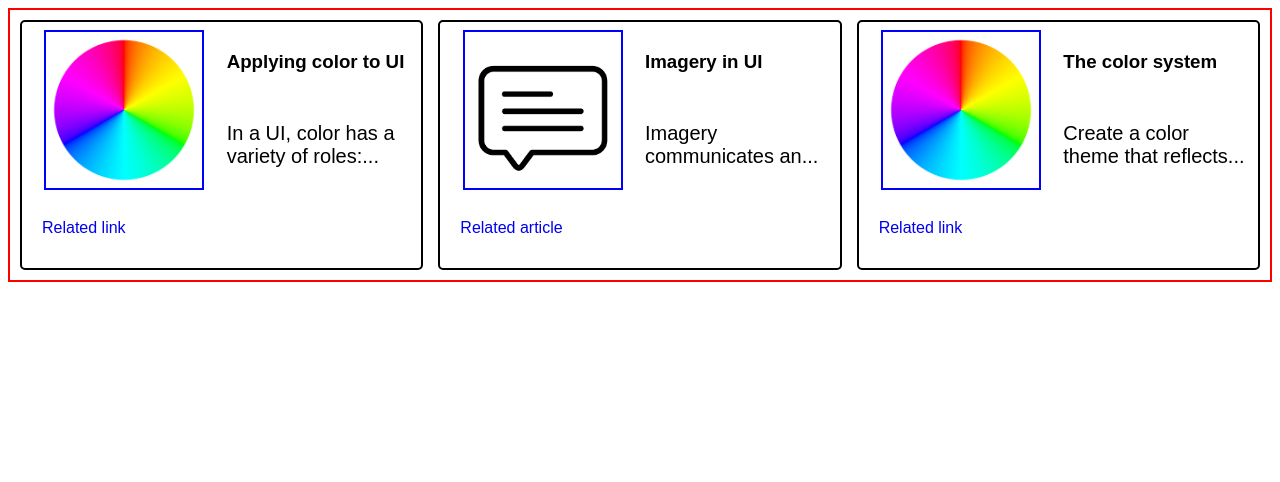
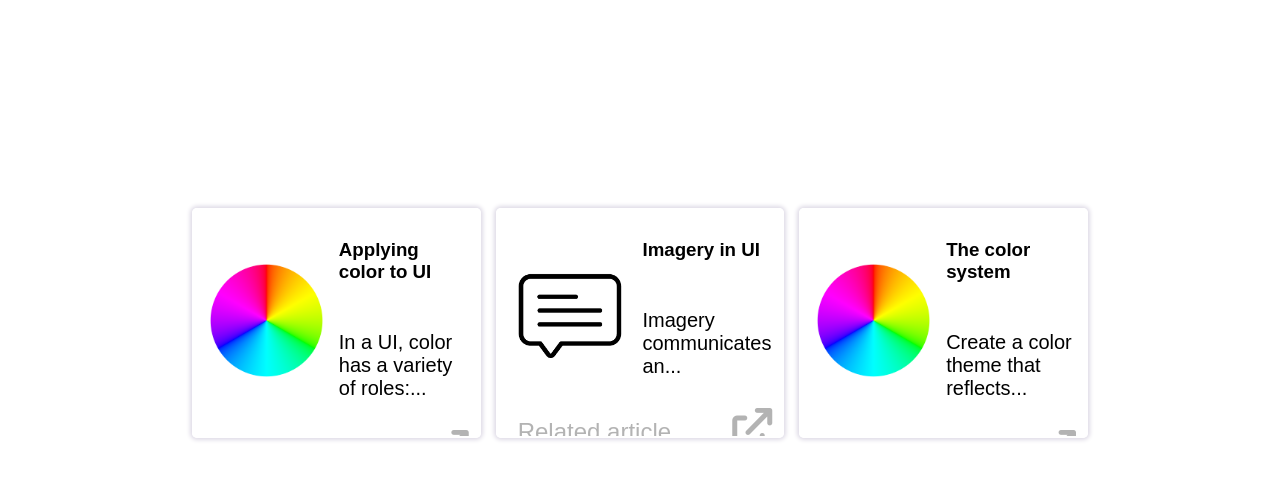
Before and after one commit to BlackBassBrew/exercise-tres-cards, a plain HTML site: page index.html in a window 1280 px wide. Drawn offline with Linux system fonts and the light colour scheme.

Commit message:
Modify card and its link
finalized the card size/ratio. Added box shadow to card. Added :hover background and box shadow. Changed the link color and added the icon in the link.

```diff
--- a/index.html
+++ b/index.html
@@ -4,6 +4,7 @@
     <meta charset="UTF-8" />
     <meta name="viewport" content="width=device-width, initial-scale=1.0" />
     <link rel="stylesheet" href="style.css" />
+    <link rel="stylesheet" href="https://cdnjs.cloudflare.com/ajax/libs/font-awesome/6.0.0-beta3/css/all.min.css" />
     <title>Tres Cards</title>
   </head>
   <body>
@@ -13,18 +14,21 @@
         <h3>Applying color to UI</h3>
         <p>In a UI, color has a variety of roles:...</p>
         <a href="#">Related link</a>
+        <i class="fa-solid fa-arrow-up-right-from-square"></i>
       </div>
       <div class="card">
         <img src="images/text-bubble.png" alt="#" />
         <h3>Imagery in UI</h3>
         <p>Imagery communicates an...</p>
         <a href="#">Related article</a>
+        <i class="fa-solid fa-arrow-up-right-from-square"></i>
       </div>
       <div class="card">
         <img src="images/linear-rgb-color-wheel.png" alt="#" />
         <h3>The color system</h3>
         <p>Create a color theme that reflects...</p>
         <a href="#">Related link</a>
+        <i class="fa-solid fa-arrow-up-right-from-square"></i>
       </div>
     </div>
   </body>
--- a/style.css
+++ b/style.css
@@ -7,9 +7,11 @@ body {
   display: flex;
   gap: 15px;
   align-items: center;
-  border: 2px solid red;
-  padding: 10px;
-  height: 250px;
+  /* border: 2px solid red; */
+  /* padding: 10px; */
+  height: 230px;
+  width: 70vw;
+  margin-top: 200px;
 }
 .card {
   display: grid;
@@ -19,11 +21,13 @@ body {
   grid-template-areas:
     "img img img h3 h3 h3"
     "img img img p p p"
-    "a a a a a a";
+    "a a a a a i";
 
-  border: 2px solid black;
+  /* border: 2px solid black; */
   flex: 1 1 50%;
+  border: 2px solid white;
   border-radius: 5px;
+  box-shadow: 0px 0px 4px 2px #dedae6;
   padding: 10px;
   height: 100%;
   width: 100%;
@@ -34,10 +38,10 @@ body {
   grid-area: img;
   max-width: 100%;
   max-height: 100%;
-  object-fit: fill; /* Ensures the image covers the grid area */
+  object-fit: fill;
   align-self: center;
   justify-self: center;
-  border: 2px solid blue;
+  border-radius: 50%;
 }
 .card h3 {
   grid-area: h3;
@@ -50,5 +54,16 @@ body {
   grid-area: a;
   text-decoration: none;
   padding: 10px;
-  align-self: center;
+  font-size: 1.5em;
+  color:rgba(128, 128, 128, 60%);
 }
+.card i {
+  grid-area: i;
+  font-size: 2.5em;
+  color:rgba(128, 128, 128, 60%);
+}
+.card:hover {
+  background: #f2f2f2;
+  box-shadow: 0px 0px 12px 4px #dedae6;
+  border: 2px solid #f2f2f2;
+}
```
